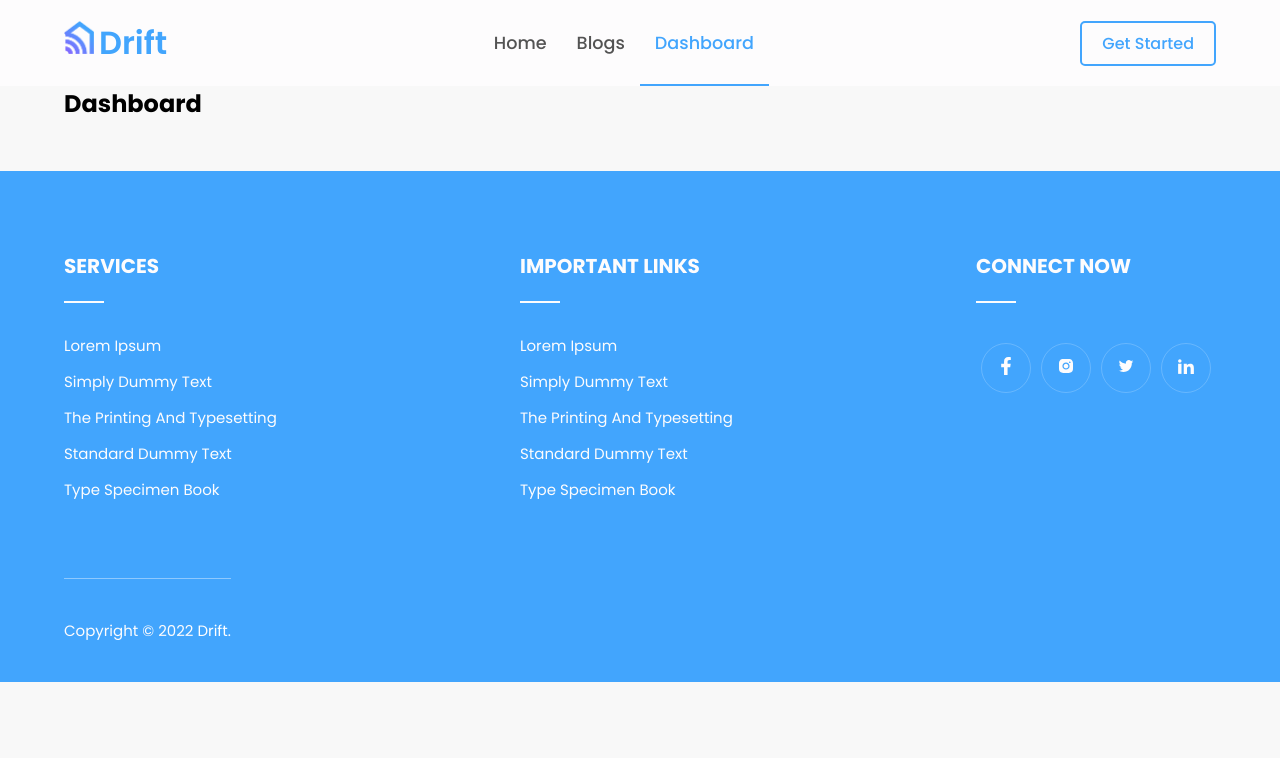
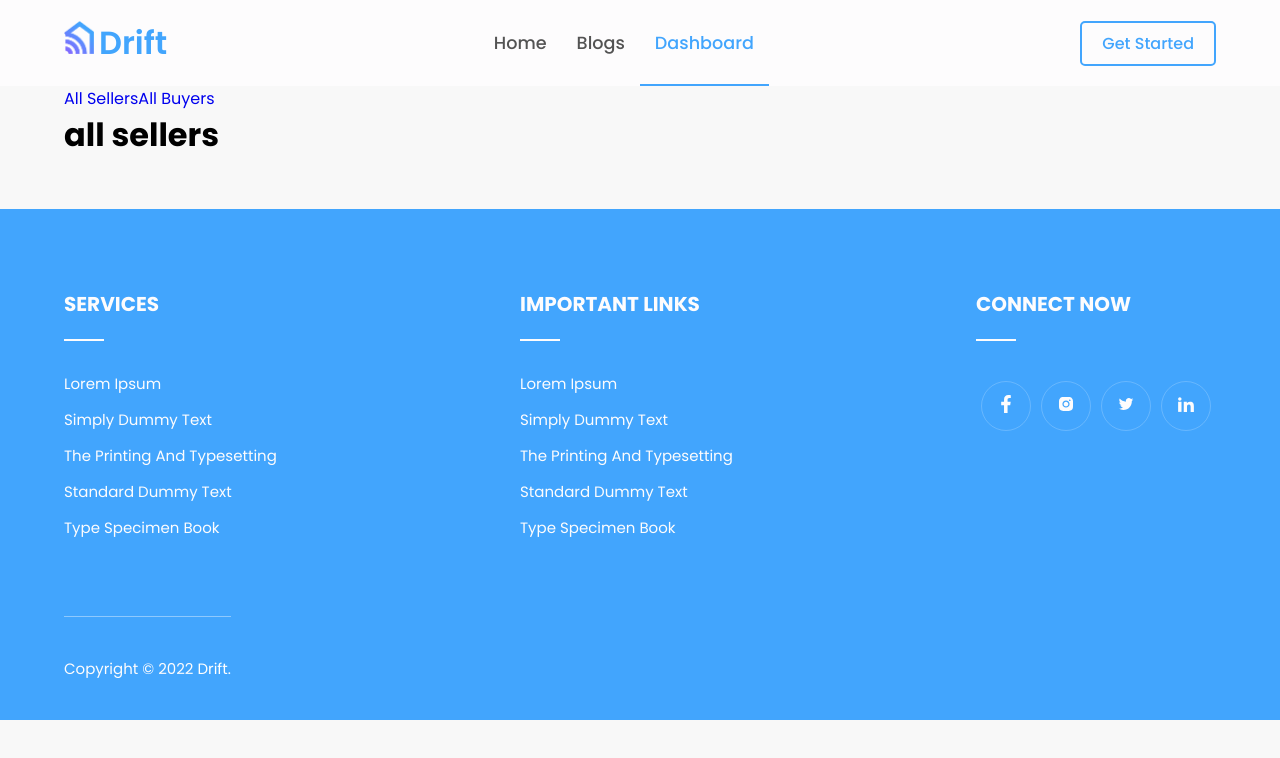
Before and after one commit to nasirmitul/drift-client-side, a React (Create React App) app: page /dashboard in a window 1280 px wide. Shown: the top 758 px of the page. Built offline with nearby package versions, Linux system fonts and the light colour scheme; no server answers.

Commit message:
admin nested route complete

```diff
--- a/package.json
+++ b/package.json
@@ -3,6 +3,7 @@
   "version": "0.1.0",
   "private": true,
   "dependencies": {
+    "@tanstack/react-query": "^4.16.1",
     "@testing-library/jest-dom": "^5.16.5",
     "@testing-library/react": "^13.4.0",
     "@testing-library/user-event": "^13.5.0",
--- /dev/null
+++ b/src/components/Admin/AllBuyers.js
@@ -0,0 +1,11 @@
+import React from 'react';
+
+const AllBuyers = () => {
+    return (
+        <div className='container'>
+            <h1>All buyers</h1>
+        </div>
+    );
+};
+
+export default AllBuyers;
--- /dev/null
+++ b/src/components/Admin/AllSellers.js
@@ -0,0 +1,11 @@
+import React from 'react';
+
+const AllSellers = () => {
+    return (
+        <div className='container'>
+            <h1>all sellers</h1>
+        </div>
+    );
+};
+
+export default AllSellers;
--- a/src/components/Dashboard/Dashboard.js
+++ b/src/components/Dashboard/Dashboard.js
@@ -1,9 +1,13 @@
 import React from 'react';
+import { NavLink } from 'react-router-dom';
 
 const Dashboard = () => {
     return (
         <div className='container'>
-            <h2>Dashboard</h2>
+            <div className="side-navigation">
+                <NavLink to='/dashboard'>All Sellers</NavLink>
+                <NavLink to='/dashboard/allBuyers'>All Buyers</NavLink>
+            </div>
         </div>
     );
 };
--- /dev/null
+++ b/src/layouts/Admin.js
@@ -0,0 +1,20 @@
+import React from 'react';
+import { NavLink, Outlet } from 'react-router-dom';
+import Dashboard from '../components/Dashboard/Dashboard';
+import Footer from '../components/Footer/Footer';
+import Navigation from '../components/Navigation/Navigation';
+
+const Admin = () => {
+    return (
+        <div>
+            <Navigation></Navigation>
+            <div>
+                <Dashboard></Dashboard>
+                <Outlet></Outlet>
+            </div>
+            <Footer></Footer>
+        </div>
+    );
+};
+
+export default Admin;
```
Also changed, not shown: src/routes/routes.js (+16 -3 lines), 1 other file (tests, documents, lock files or other folders).
